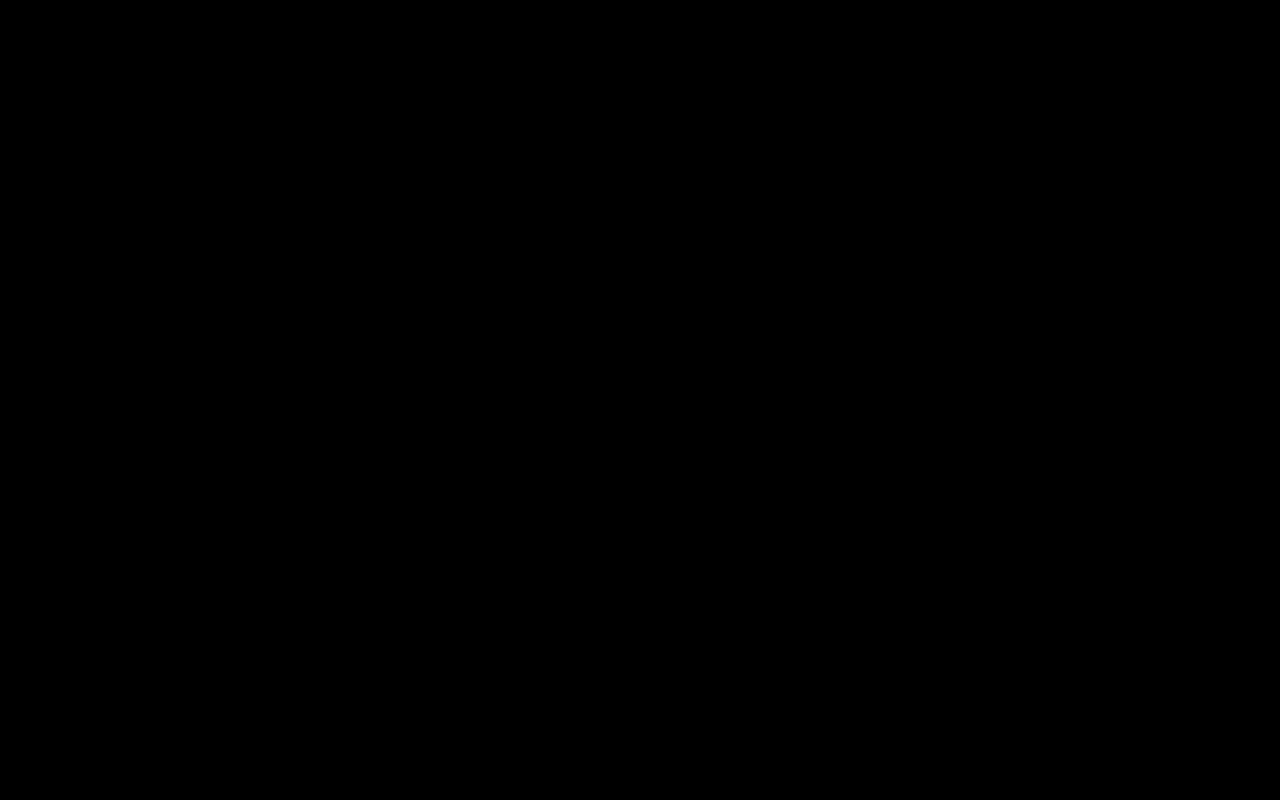
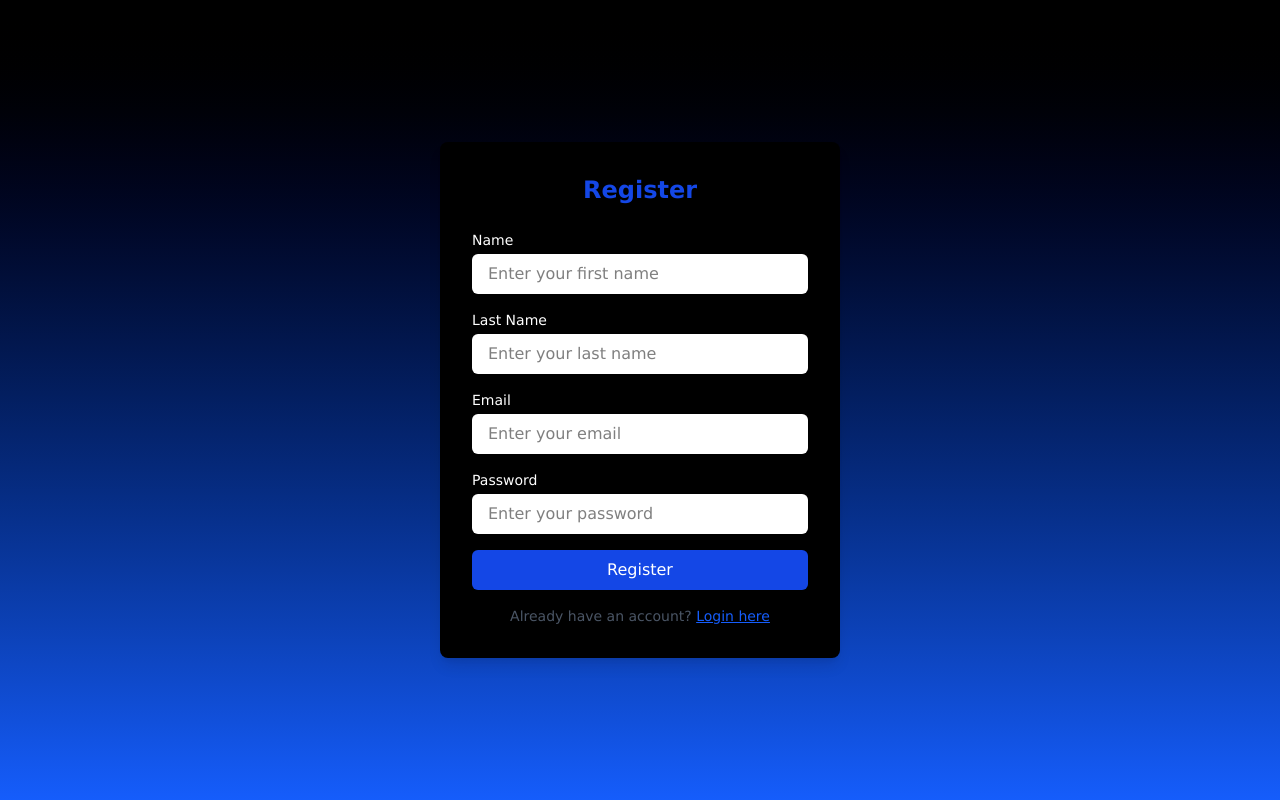
Before and after one commit to waterWdrinkFr/Assignment-5, a React (Vite) app in the folder Assignment 5/: page /register in a window 1280 px wide. Before the commit this address had no page. Built offline with nearby package versions, Linux system fonts and the light colour scheme.

Commit message:
added register view

```diff
--- a/Assignment 5/src/App.jsx
+++ b/Assignment 5/src/App.jsx
@@ -5,7 +5,7 @@ import MoviesView from "./views/MoviesView.jsx";
 import GenreView from "./views/GenreView.jsx";
 import DetailView from "./views/DetailView.jsx";
 import LoginView from "./views/LoginView.jsx";
-// import RegisterView from "./views/RegisterView.jsx";
+import RegisterView from "./views/RegisterView.jsx";
 
 function App() {
     return (
@@ -18,7 +18,7 @@ function App() {
                     <Route path="details/:id" element={<DetailView />} />
                 </Route>
                 <Route path="/login" element={<LoginView />} />
-                {/* <Route path="/register" element={<RegisterView />} /> */}
+                <Route path="/register" element={<RegisterView />} />
             </Routes>
         </Router>
     );
--- a/Assignment 5/src/Components/Header.jsx
+++ b/Assignment 5/src/Components/Header.jsx
@@ -14,8 +14,8 @@ function Header() {
                     onClick={() => navigate("/movies")} > Explore Movies </span>
                 <button className="mt-0.5 ml-37.5 h-[35px] w-[70px] rounded-lg text-xs font-bold text-white bg-blue-900 cursor-pointer"
                     onClick={() => navigate("/login")}> LOGIN </button>
-                <button className="mt-0.5 ml-5 h-[35px] w-[90px] rounded-lg text-xs font-bold text-white bg-blue-900 cursor-pointer">
-                    REGISTER </button>
+                <button className="mt-0.5 ml-5 h-[35px] w-[90px] rounded-lg text-xs font-bold text-white bg-blue-900 cursor-pointer"
+                    onClick={() => navigate("/register")}> REGISTER </button>
             </div>
         </div>
     );
--- a/Assignment 5/src/Views/LoginView.jsx
+++ b/Assignment 5/src/Views/LoginView.jsx
@@ -7,7 +7,7 @@ function LoginView() {
     const navigate = useNavigate();
 
     return (
-        <div className="flex justify-center items-center h-screen bg-gradient-to-b from-gray-900 to-blue-700">
+        <div className="flex justify-center items-center h-screen bg-gradient-to-b from-black to-blue-600">
             <div className="bg-black p-8 rounded-lg shadow-lg w-[400px]">
                 <h1 className="text-2xl font-bold text-center text-blue-700 mb-6">Login</h1>
                 <form onSubmit={(e) => {e.preventDefault();navigate("/");}} className="space-y-4">
@@ -35,7 +35,7 @@ function LoginView() {
                         Login
                     </button>
                 </form>
-                <p className="text-sm text-center text-gray-600 mt-4"> <span onClick={() => navigate("/register")} className="text-blue-600 underline cursor-pointer">
+                <p className="text-sm text-center text-gray-600 mt-4"> Don't have an account? <span onClick={() => navigate("/register")} className="text-blue-600 underline cursor-pointer">
                         Register here
                     </span>
                 </p>
--- a/Assignment 5/src/Views/RegisterView.jsx
+++ b/Assignment 5/src/Views/RegisterView.jsx
@@ -0,0 +1,58 @@
+import { useState } from "react";
+import { useNavigate } from "react-router-dom";
+
+function RegisterView() {
+    const [name, setName] = useState("");
+    const [lastName, setLastName] = useState("");
+    const [email, setEmail] = useState("");
+    const [password, setPassword] = useState("");
+    const navigate = useNavigate();
+
+    return (
+        <div className="flex justify-center items-center h-screen bg-gradient-to-b from-black to-blue-600">
+            <div className="bg-black p-8 rounded-lg shadow-lg w-[400px]">
+                <h1 className="text-2xl font-bold text-center text-blue-700 mb-6">Register</h1>
+                <form onSubmit={(e) => {e.preventDefault();navigate("/login");}} className="space-y-4">
+                    <div>
+                        <label htmlFor="first name" className="block text-sm font-medium text-white">
+                            Name
+                        </label>
+                        <input type="text" id="name" value={name} onChange={(e) => setName(e.target.value)} className="mt-1 block w-full px-4 py-2 rounded-md bg-white" placeholder="Enter your first name"
+                            required
+                        />
+                    </div>
+                    <div>
+                        <label htmlFor="last name" className="block text-sm font-medium text-white">
+                            Last Name
+                        </label>
+                        <input type="text" id="last name" value={lastName} onChange={(e) => setLastName(e.target.value)} className="mt-1 block w-full px-4 py-2 rounded-md bg-white" placeholder="Enter your last name"
+                            required
+                        />
+                    </div>
+                    <div>
+                        <label htmlFor="email" className="block text-sm font-medium text-white">
+                            Email
+                        </label>
+                        <input type="email" id="email" value={email} onChange={(e) => setEmail(e.target.value)} className="mt-1 block w-full px-4 py-2 rounded-md bg-white" placeholder="Enter your email" required
+                        />
+                    </div>
+                    <div>
+                        <label htmlFor="password" className="block text-sm font-medium text-white">
+                            Password
+                        </label>
+                        <input type="password" id="password" value={password} onChange={(e) => setPassword(e.target.value)} className="mt-1 block w-full px-4 py-2 rounded-md bg-white" placeholder="Enter your password" required
+                        />
+                    </div>
+                    <button type="submit" className="w-full bg-blue-700 text-white py-2 px-4 rounded-md cursor-pointer" >
+                        Register
+                    </button>
+                </form>
+                <p className="text-sm text-center text-gray-600 mt-4"> Already have an account?{" "}
+                    <span onClick={() => navigate("/login")} className="text-blue-600 underline cursor-pointer" > Login here </span>
+                </p>
+            </div>
+        </div>
+    );
+}
+
+export default RegisterView;
```
